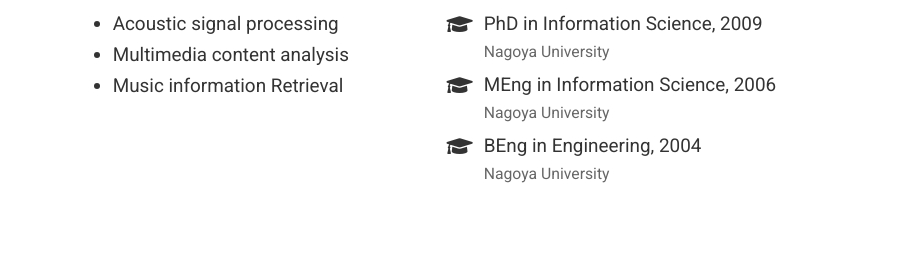
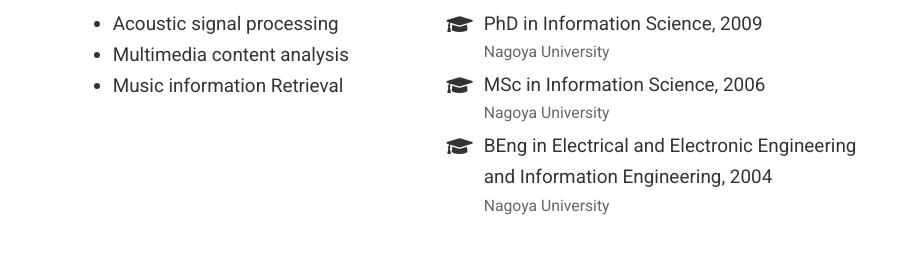
Before and after one commit to YasunoriOhishi/yasunoriohishi.github.io, a plain HTML site: page index.html in a window 1280 px wide. Shown: the part 437-716 px from the top of the page, 369-1280 px from the left. Drawn offline with nearby package versions, Linux system fonts and the light colour scheme; some icons are missing.

Commit message:
modify exp

```diff
--- a/index.html
+++ b/index.html
@@ -944,7 +944,7 @@
           <li>
             <i class="fa-li fas fa-graduation-cap"></i>
             <div class="description">
-              <p class="course">MEng in Information Science, 2006</p>
+              <p class="course">MSc in Information Science, 2006</p>
               <p class="institution">Nagoya University</p>
             </div>
           </li>
@@ -952,7 +952,7 @@
           <li>
             <i class="fa-li fas fa-graduation-cap"></i>
             <div class="description">
-              <p class="course">BEng in Engineering, 2004</p>
+              <p class="course">BEng in Electrical and Electronic Engineering and Information Engineering, 2004</p>
               <p class="institution">Nagoya University</p>
             </div>
           </li>
@@ -2183,7 +2183,7 @@
       <div class="card">
         <div class="card-body">
 
-              <div class="section-subheading card-title exp-title text-muted my-0">MEng Student</div>
+              <div class="section-subheading card-title exp-title text-muted my-0">MSc Student</div>
               <div class="section-subheading card-title exp-company text-muted my-0"><a href="https://takedalab.g.sp.m.is.nagoya-u.ac.jp/" target="_blank" rel="noopener">Nagoya University</a></div>
               <div class="text-muted exp-meta">
                 Apr 2004 –
```
